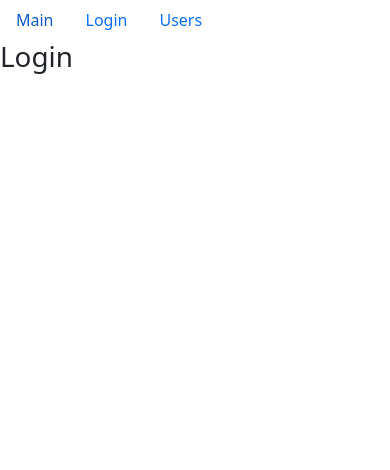
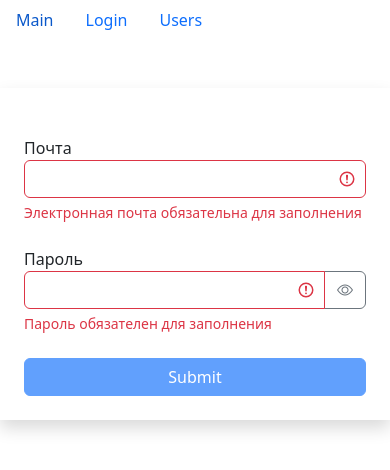
Before and after one commit to K-isa/fast-company, a React (Create React App) app: page /login in a window 390 px wide. Shown: the top 470 px of the page. Built offline with nearby package versions, Linux system fonts and the light colour scheme.

Commit message:
add login and password forms

```diff
--- a/src/app/components/layouts/login.jsx
+++ b/src/app/components/layouts/login.jsx
@@ -1,6 +1,66 @@
-import React from "react";
+import React, { useEffect, useState } from "react";
+import TextField from "../textField";
+import { validator } from "../../utils/validator";
+
 const Login = () => {
-    return <h1>Login</h1>
+    const [data, setData] = useState({ email: "", password: "" })
+    const [errors, setErrors] = useState({})
+
+    const handleChange = ({ target }) => {
+        setData((prevstate) => ({ ...prevstate, [target.name]: target.value }))
+    }
+
+    const validatorConfig = {
+        email: {
+            isRequired: {
+                message: "Электронная почта обязательна для заполнения"
+            },
+            isEmail: {
+                message: "Некорректная электронная почта"
+            }
+        },
+        password: {
+            isRequired: {
+                message: "Пароль обязателен для заполнения"
+            }
+        }
+    }
+
+    useEffect(() => {
+        validate();
+    }, [data])
+
+    const validate = () => {
+        const errors = validator(data, validatorConfig)
+        setErrors(errors)
+        return Object.keys(errors).length === 0
+    }
+
+    const isValid = Object.keys(errors).length === 0;
+
+    const handleSubmit = (e) => {
+        const isValid = validate()
+        if (!isValid) return
+        e.preventDefault()
+        console.log(data)
+    }
+
+    return (
+        <div className='container mt-5'>
+            <div className='row'>
+                <div className='col-md-6 offset-md-3 shadow p-4'>
+                    <h3 className='mb-4'></h3>
+                    <form onSubmit={handleSubmit}>
+                        <TextField label={'Почта'} type={'text'} name={'email'} value={data.email} onChange={handleChange} error={errors.email} />
+                        <TextField label={'Пароль'} type={'password'} name={'password'} value={data.password} onChange={handleChange} error={errors.password} />
+
+                        <button className='btn btn-primary w-100 mx-auto' type='submit' disabled={!isValid}>Submit</button>
+                    </form>
+                </div>
+            </div>
+
+        </div>
+    )
 };
 
 export default Login;
--- a/src/app/components/navBar.jsx
+++ b/src/app/components/navBar.jsx
@@ -1,5 +1,5 @@
 import React from 'react';
-import { Route, Link, Switch } from 'react-router-dom'
+import { Link } from 'react-router-dom'
 
 const NavBar = () => {
     return (
--- /dev/null
+++ b/src/app/components/textField.jsx
@@ -0,0 +1,36 @@
+import React, { useState } from 'react';
+
+const TextField = ({label, type, name, value, onChange, error}) => {
+    const [showPassword, setShowPassword] = useState(false)
+
+    const toggleShowPassword = () => {
+        setShowPassword((prevstate) => !prevstate)
+    }
+
+    const getInputClass = () => {
+        return 'form-control' + (error ? ' is-invalid' : '')
+    }
+
+    return ( <div className='mb-4'>
+        <label htmlFor={name}>{label}</label>
+        <div className="input-group has-validation">
+            <input type={showPassword ? 'text' : type}
+        id={name}
+        name={name}
+        value={value}
+        onChange={onChange}
+        className={getInputClass()}
+        />
+        {type === 'password' && (<button
+        className='btn btn-outline-secondary'
+        type='button'
+        onClick={toggleShowPassword}>
+            <i className={"bi bi-eye" + (showPassword ? "-slash" : "")}></i>
+        </button>)
+        }
+        {error && <div className='invalid-feedback '>{error}</div>}
+        </div>
+    </div> );
+}
+
+export default TextField;
--- /dev/null
+++ b/src/app/utils/validator.js
@@ -0,0 +1,34 @@
+export function validator (data, config) {
+    const errors = {}
+
+    function validate(validateMethod, data, config) {
+        let statusValidate;
+        switch(validateMethod) {
+            case "isRequired":
+            statusValidate = data.trim() === ''
+            break;
+
+            case "isEmail": {
+                const emailRegExp = /^\S+@\S+\.\S+$/g;
+                statusValidate = !emailRegExp.test(data)
+                break;
+            }
+            default: break;
+        }
+        if (statusValidate) return config.message
+    }
+    for (const fieldName in data ) {
+        for (const validateMethod in config[fieldName]) {
+            const error = validate(
+                validateMethod,
+                data[fieldName],
+                config[fieldName][validateMethod]
+            )
+            if (error && !errors[fieldName]) {
+            errors[fieldName] = error
+            }
+        }
+
+    }
+    return errors;
+}
```
